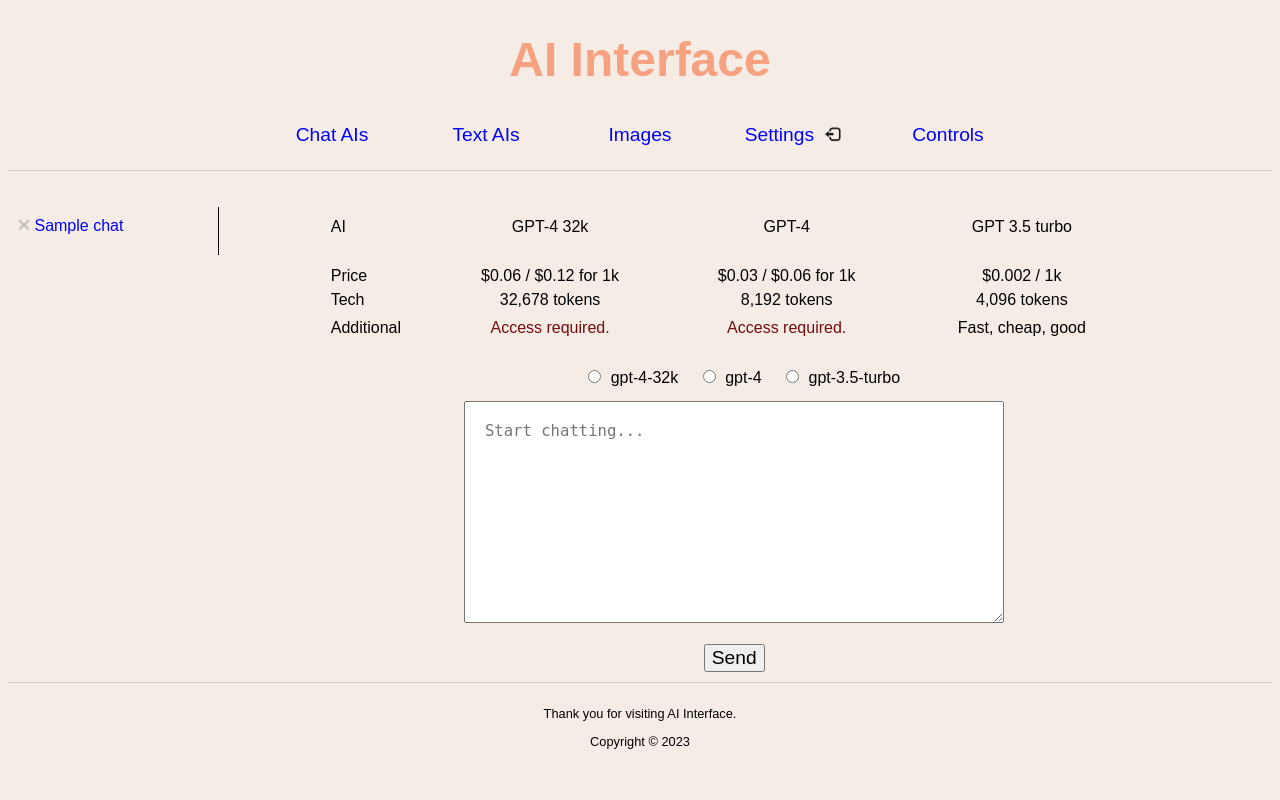
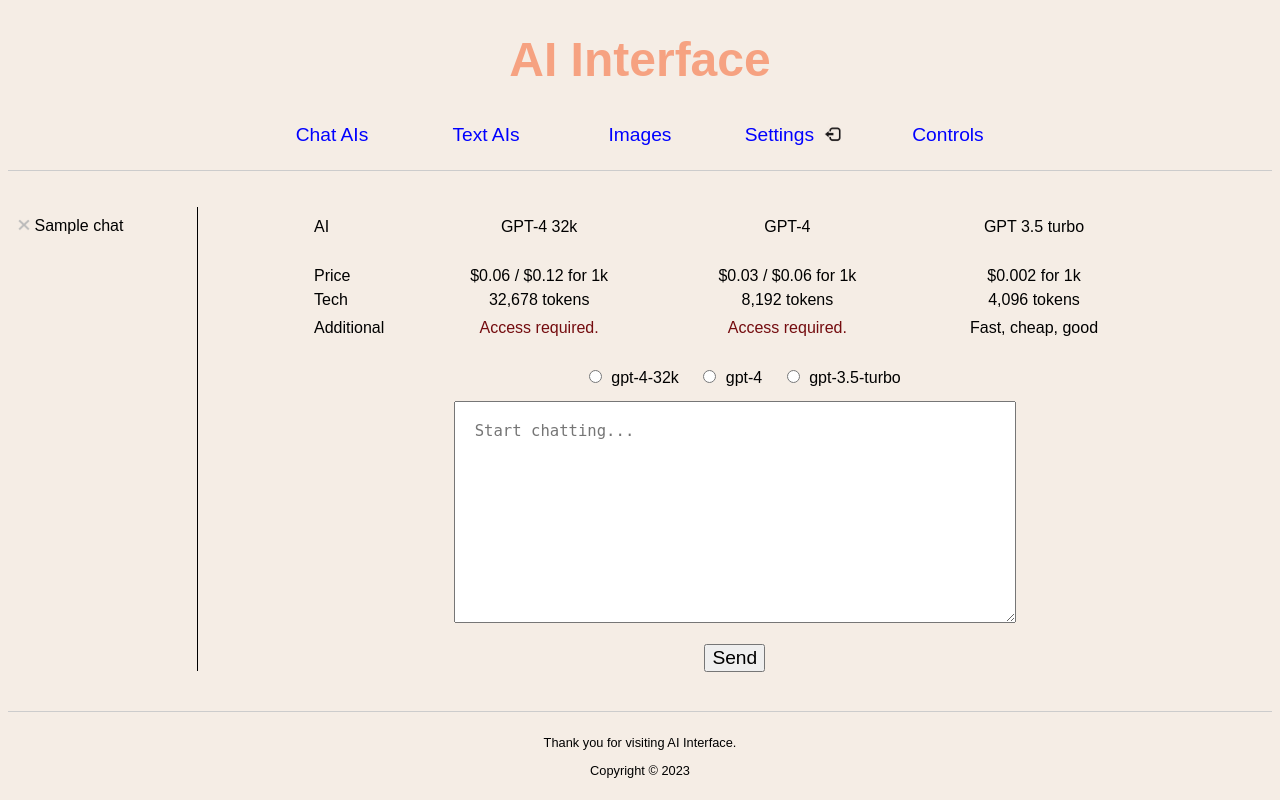
Before and after one commit to 0xDyno/OpenAI-Web, a Django app: page /chat/ in a window 1280 px wide. Run offline with Django 4.2, Linux system fonts and the light colour scheme; a user stored in the database is signed in; tables that the repository leaves empty hold one stand-in row (values such as "Sample post").

Commit message:
html & css changes for better view

```diff
--- a/src/web/static/css/web.css
+++ b/src/web/static/css/web.css
@@ -1,24 +1,3 @@
-/* Navigation */
-/*.first-part {*/
-/*  float: left;*/
-/*  text-align: center;*/
-/*  display: flex;*/
-/*  align-items: center;*/
-/*  justify-content: center;*/
-/*  height: 100px;*/
-/*  width:20%;*/
-/*}*/
-
-/*.second-part {*/
-/*  float: left;*/
-/*  text-align: center;*/
-/*  display: flex;*/
-/*  align-items: center;*/
-/*  justify-content: center;*/
-/*  height: 100px;*/
-/*  width:80%;*/
-/*}*/
-
 body {
     font-family: Arial, Helvetica, sans-serif;
     background-color: #f5ede5; /* white background */
@@ -103,8 +82,26 @@
     padding: 5px;
 }
 
-table.models td.model_tokens:hover {
-    color: #746d00;
+.model_tokens {
+    position: relative; /* Add this line */
+}
+
+.tooltip {
+    display: none;
+    position: absolute;
+    background-color: #f9f9f9;
+    border: 1px solid #ccc;
+    padding: 5px;
+    border-radius: 3px;
+    top: 25px; /* Adjust as needed */
+    left: 0;
+    white-space: nowrap;
+    z-index: 1;
+    font-size: 14px; /* Adjust as needed */
+}
+
+.model_tokens:hover .tooltip {
+    display: block;
 }
 
 table.generate {
@@ -181,6 +178,19 @@
     width: 90%;
     padding: 10px;
     overflow-y: scroll; /* add scrollbars if necessary */
+}
+
+.chat_name {
+    padding-bottom: 10px;
+}
+
+.chat_name a {
+    text-decoration: none;
+    color: black;
+}
+
+.chat_name a:hover {
+    text-decoration: underline;
 }
 
 .chat_ai {
@@ -266,17 +276,25 @@
     margin-left: 20px;
 }
 
+.chat_container {
+    display: flex;
+    height: 29em; /* Adjust this value according to your needs */
+    position: relative;
+    padding-bottom: 20px;
+}
+
 .chat_left_side {
-    float: left;
     width: 15%;
     border-right: 1px solid #000;
     padding: 10px;
     text-align: left;
+    overflow-y: auto;
+    height: 100%;
+    box-sizing: border-box;
 }
 
 .chat_right_side {
-    float: left;
-    width: 80%;
+    flex: 1;
     padding: 10px;
 }
 
--- a/src/web/templates/chat/chat_ai.html
+++ b/src/web/templates/chat/chat_ai.html
@@ -3,15 +3,18 @@
 {% block content %}
     <br>
     {% if chats %}
+        <div class="chat_container">
         <div class="chat_left_side">
 
             {% for chat in chats %}
                 {% load static %}
-                <div style="padding-bottom: 10px;">
-                    <a href="{% url "delete_chat" chat.pk %}" style="text-decoration: none;">
+                <div class="chat_name">
+                    <a href="{% url "delete_chat" chat.pk %}">
                         <img src="{% static "images_default/crossed.png" %}" alt="cross" width="12px" height="12px">
                     </a>
-                    <a href="{% url "chat_ai_conversation" chat.id %}" title="{{ chat.alt_info }}">{{ chat.name }}</a>
+                    <a href="{% url "chat_ai_conversation" chat.id %}" title="{{ chat.alt_info }}">
+                        {{ chat.name }}
+                    </a>
                 </div>
             {% endfor %}
 
@@ -31,9 +34,15 @@
     </tr>
     <tr>
         <td style="text-align: left; width: 100px;">Price</td>
-            <td class="model_tokens" title="Prompt $0.06, Completion $0.12 for 1k tokens">$0.06 / $0.12 for 1k</td>
-            <td class="model_tokens" title="Prompt $0.03, Completion $0.06 for 1k tokens">$0.03 / $0.06 for 1k</td>
-            <td class="model_tokens" title="Same price for Prompt & Completion">$0.002 / 1k</td>
+        <td class="model_tokens">
+            $0.06 / $0.12 for 1k
+            <span class="tooltip">Prompt $0.06, Completion $0.12 for 1k tokens</span>
+        </td>
+        <td class="model_tokens">
+            $0.03 / $0.06 for 1k
+            <span class="tooltip">Prompt $0.03, Completion $0.06 for 1k tokens</span>
+        </td>
+        <td class="model_tokens">$0.002 for 1k</td>
     </tr>
     <tr>
         <td style="text-align: left; width: 100px;">Tech</td>
@@ -72,21 +81,25 @@
 
 {% if chats %}
     </div>
+    </div>
 {% endif %}
 
     {% if conversation %}
         <div class="conversation_chat">
-            <div style="float: left;">
+            <div style="float: left;">      <!-- GPT model & Used Tokens -->
                 <p style="color: darkgray;">
                     {{ form.model.value.0 }} | {{ conversation.0.chat.last_usage }}
                 </p>
             </div>
-            <div style="float: right;">
+            <div style="float: right;">     <!-- Delete text -->
                 <p>
-                    <a href="{% url "delete_chat" conversation.0.chat.pk %}" style="color: gray; font-size: 0.8em;">Delete</a>
+                    <a href="{% url "delete_chat" conversation.0.chat.pk %}"
+                       style="color: gray; font-size: 0.8em;">Delete</a>
                 </p>
             </div>
-            <br><br><br>
+            <br>
+            <br>
+            <br>
 
 
             {% for message in conversation %}
@@ -101,7 +114,6 @@
                     </div>
             {% endfor %}
         </div>
-
     {% endif %}
 
     <script>
```
Lines whose indentation alone changed are shown as unchanged.
